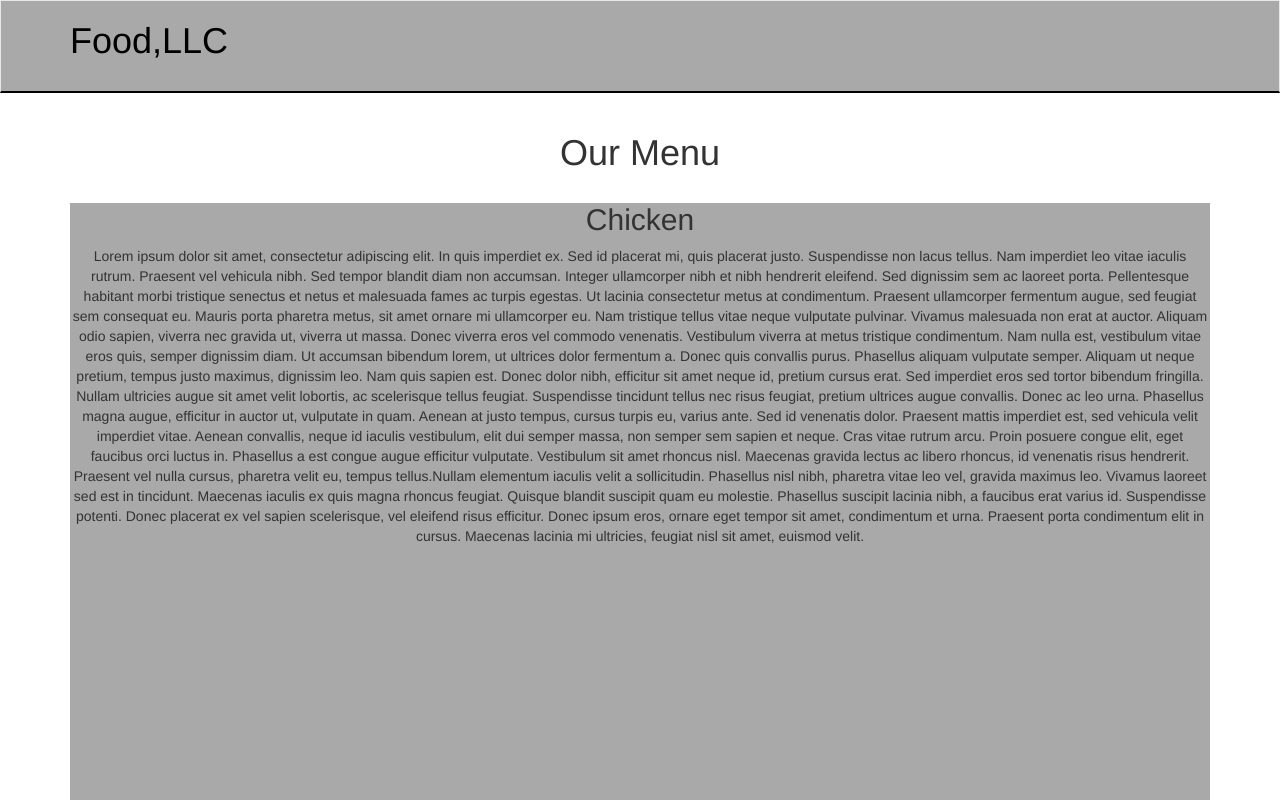
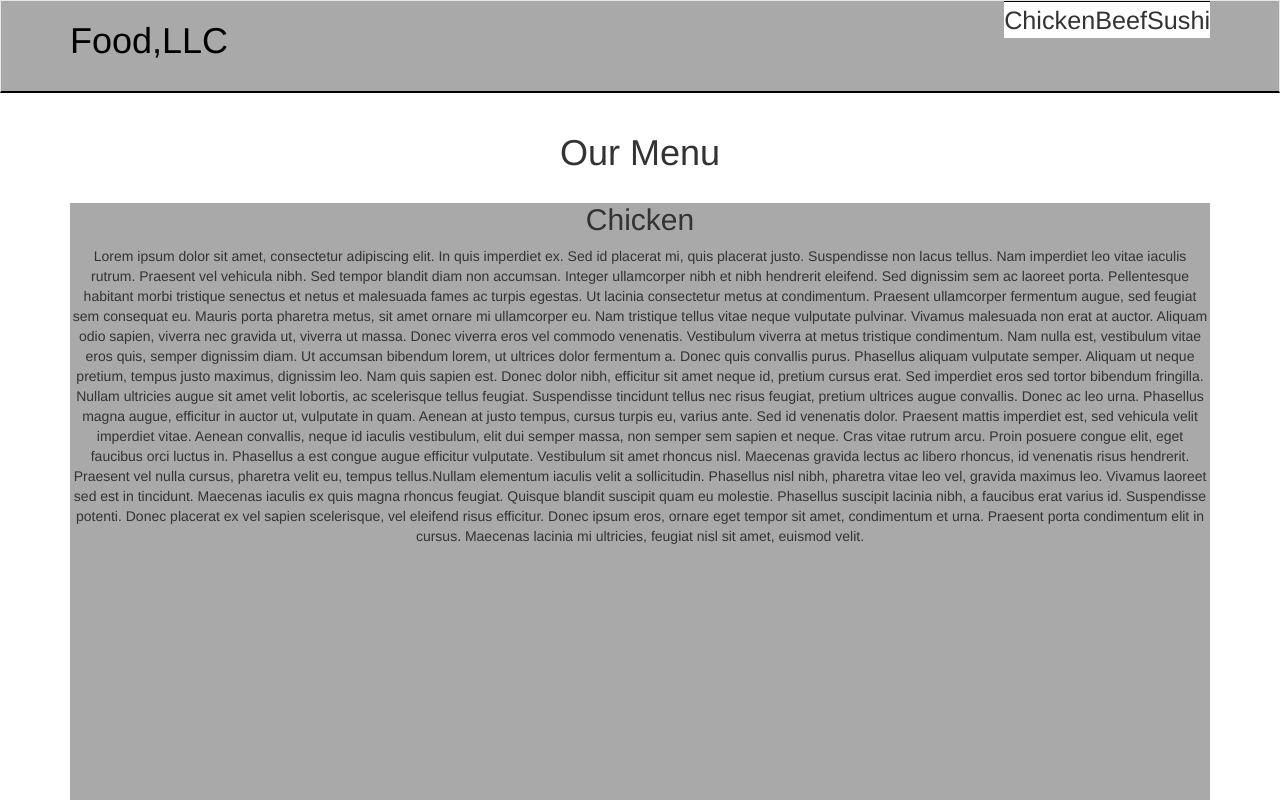
Before and after one commit to yestoorj/Module3-Solution, a plain HTML site: page index.html in a window 1280 px wide. Shown: the top 800 px of the page. Drawn offline with Linux system fonts and the light colour scheme; a script that the page names is missing.

Commit message:
Add files via upload

```diff
--- a/index.html
+++ b/index.html
@@ -29,9 +29,9 @@
 			</div><!--navbar-header end-->
 			<div id="collapsable-nav" class="collapse navbar-collapse">
 			  <ul id="nav-list" class="nav navbar-nav navbar-right text-center">
-			  	<li class="hidden-lg hidden-md hidden-sm">Chicken</li>
-			  	<li class="hidden-lg hidden-md hidden-sm">Beef</li>
-			  	<li class="hidden-lg hidden-md hidden-sm">Sushi</li>
+			  	<li class="hidden-md hidden-sm">Chicken</li>
+			  	<li class="hidden-md hidden-sm">Beef</li>
+			  	<li class="hidden-md hidden-sm">Sushi</li>
 			  </ul>
 		</div> <!--Container END-->
 	</nav>
```
